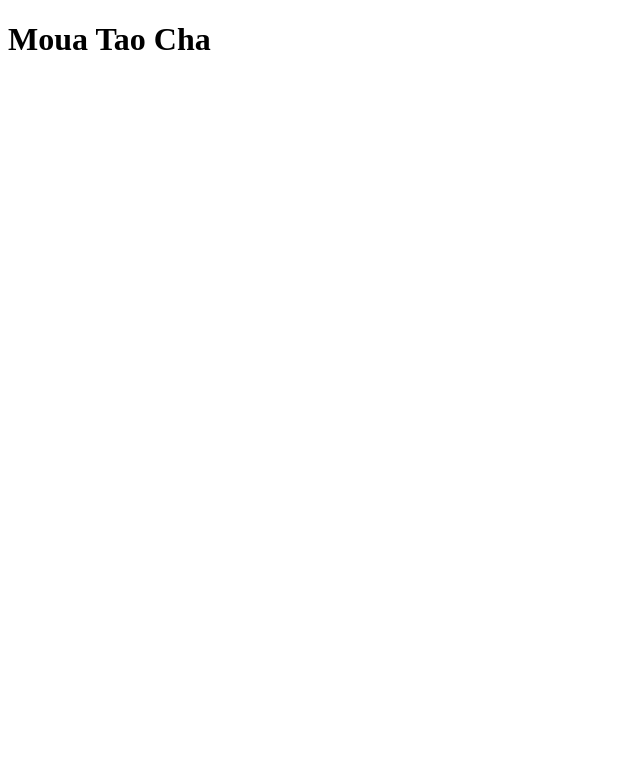
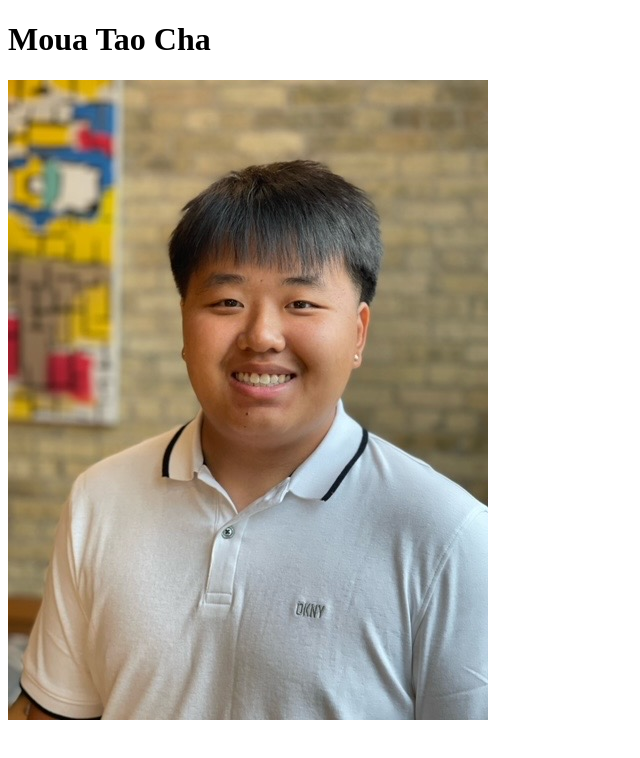
Before and after one commit to icstars/AboutMe-MouaTao, a plain HTML site: page index.html in a window 1280 px wide. Shown: the whole page, without its empty margins (0-640 px from the left). Drawn offline with Linux system fonts and the light colour scheme.

Commit message:
Picture Of Me
Picture of me

```diff
--- a/index.html
+++ b/index.html
@@ -7,5 +7,6 @@
 </head>
 <body>
     <h1>Moua Tao Cha</h1>
+    <img src="./me.jpeg" alt="">
 </body>
 </html>
```
Also changed, not shown: me.jpeg (added).
